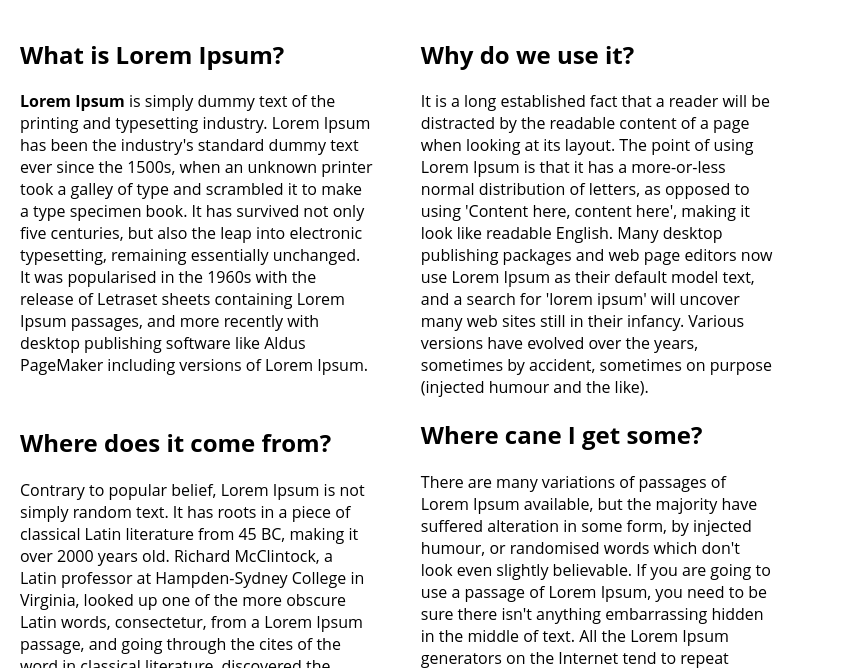
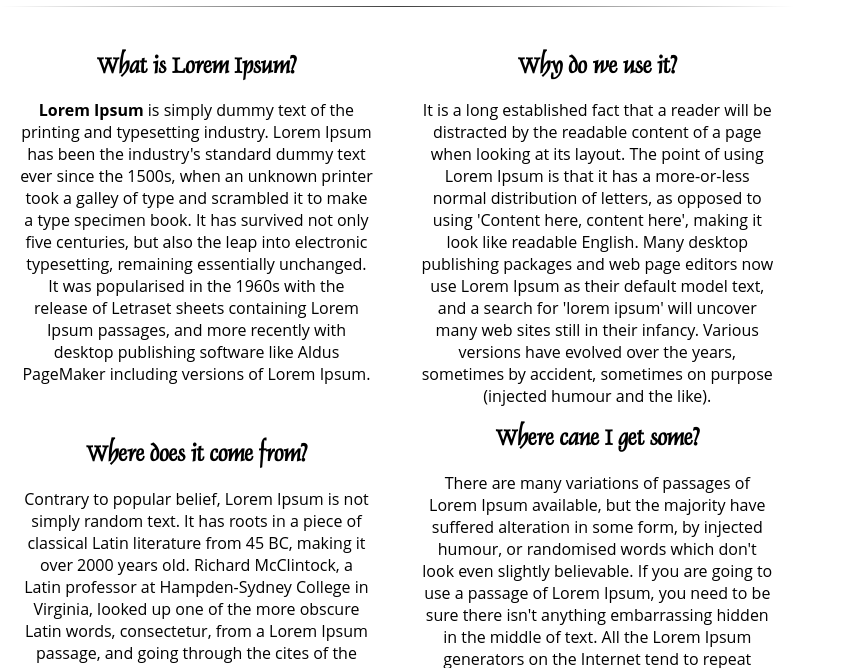
Before and after one commit to Westley-Foster/WFoster_CS408_Module6, a website: page index.html in a window 1280 px wide. Shown: the part 440-1108 px from the top of the page, without its empty margins (0-857 px from the left). Drawn offline with Linux system fonts and the light colour scheme.

Commit message:
Finished README, added custom font-style for headers from Lorem Ipsum website. Project complete

```diff
--- a/css/style.css
+++ b/css/style.css
@@ -1,3 +1,9 @@
+/* Custom imported font found off of Google's AI Overview */
+@font-face {
+  font-family: "DauphinPlain";
+  src: url(../fonts/DauphinPlain.woff);
+}
+
 * {
   box-sizing: border-box;
 }
@@ -46,6 +52,10 @@ h1 {
   filter: drop-shadow(5px 5px 10px rgb(0, 0, 0, 0.9));
 }
 
+h2 {
+  font-family: DauphinPlain
+}
+
 /* Your CSS below here */
 /* Proper sizing of top and bottom images found on ChatGPT */
 .background-top {
@@ -88,6 +98,7 @@ h1 {
 .background {
   margin: 0;
   background-color: white;
+  text-align: center;
 }
 
 .pageBorder {
@@ -108,6 +119,7 @@ p {
   font-size: 70px;
   line-height: 90px;
   text-align: center;
+  font-family: DauphinPlain /* Copied from Lorem Ipsum website */
 }
 
 .quote-normal {
@@ -137,11 +149,12 @@ h2 {
   font-size: 24px;
 }
 
+/* hr styling copied from Lorem Ipsum website */
 hr {
-  margin-left: 0;
-  margin-right: auto;
-  border: none;
-  height: 14px;
+    clear: both;
+    border: 0;
+    height: 1px;
+    background-image: linear-gradient(to right,rgba(0,0,0,0),rgba(0,0,0,.75),rgba(0,0,0,0))
 }
 
 nav ul {
--- a/index.html
+++ b/index.html
@@ -30,6 +30,8 @@
         <br>
         <quote class="quote-small">"There is no one who loves pain itself, who seeks after it and wants to have it, simply because it is pain..."</quote>
 
+        <hr>
+
         <div class="row">
           <div class="first-column">
             <h2>What is Lorem Ipsum?</h2>
@@ -41,7 +43,7 @@
               Aldus PageMaker including versions of Lorem Ipsum.
             </p>
 
-            <hr>
+            <br>
 
             <h2>Where does it come from?</h2>
 
```
Also changed, not shown: README.md, fonts/DauphinPlain.woff (added).
